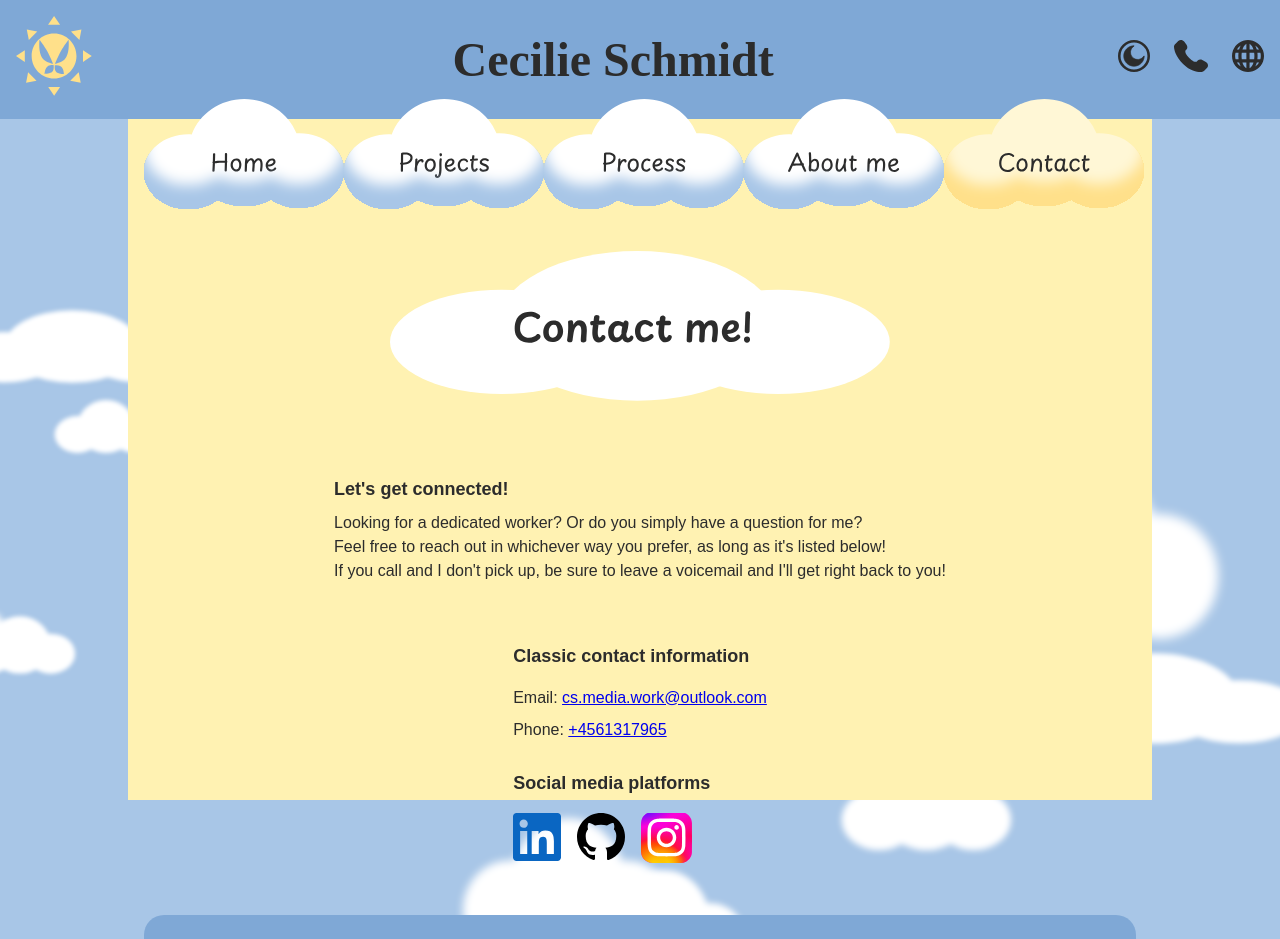
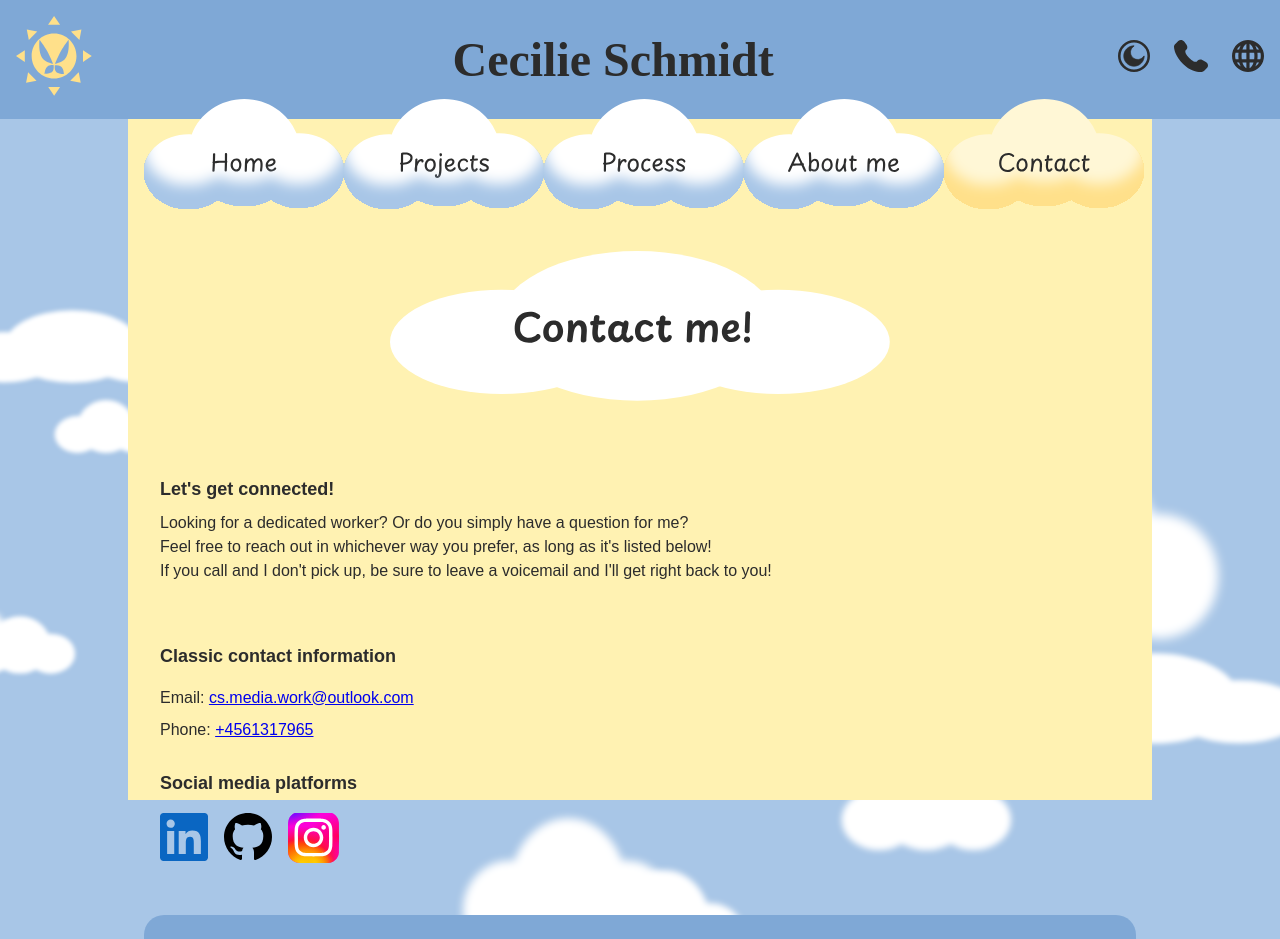
Before and after one commit to CilleMDU/CilleMDU.github.io, a React (Vite) app: page /contact in a window 1280 px wide. Shown: the top 939 px of the page. Built offline with nearby package versions, Linux system fonts and the light colour scheme; no server answers; a web font is replaced by a local one.

Commit message:
contact page update

```diff
--- a/src/pages/ContactPage/ContactPage.module.css
+++ b/src/pages/ContactPage/ContactPage.module.css
@@ -23,6 +23,7 @@
 .contactDescriptionContainer {
     display: flex;
     flex-direction: column;
+    align-self: flex-start;
     text-align: left;
     margin: 1.6rem;
 }
@@ -30,6 +31,7 @@
 .contactInfoContainer {
     display: flex;
     flex-direction: column;
+    align-self: flex-start;
     text-align: left;
     margin: 1.6rem;
     gap: 2.8rem;
```
